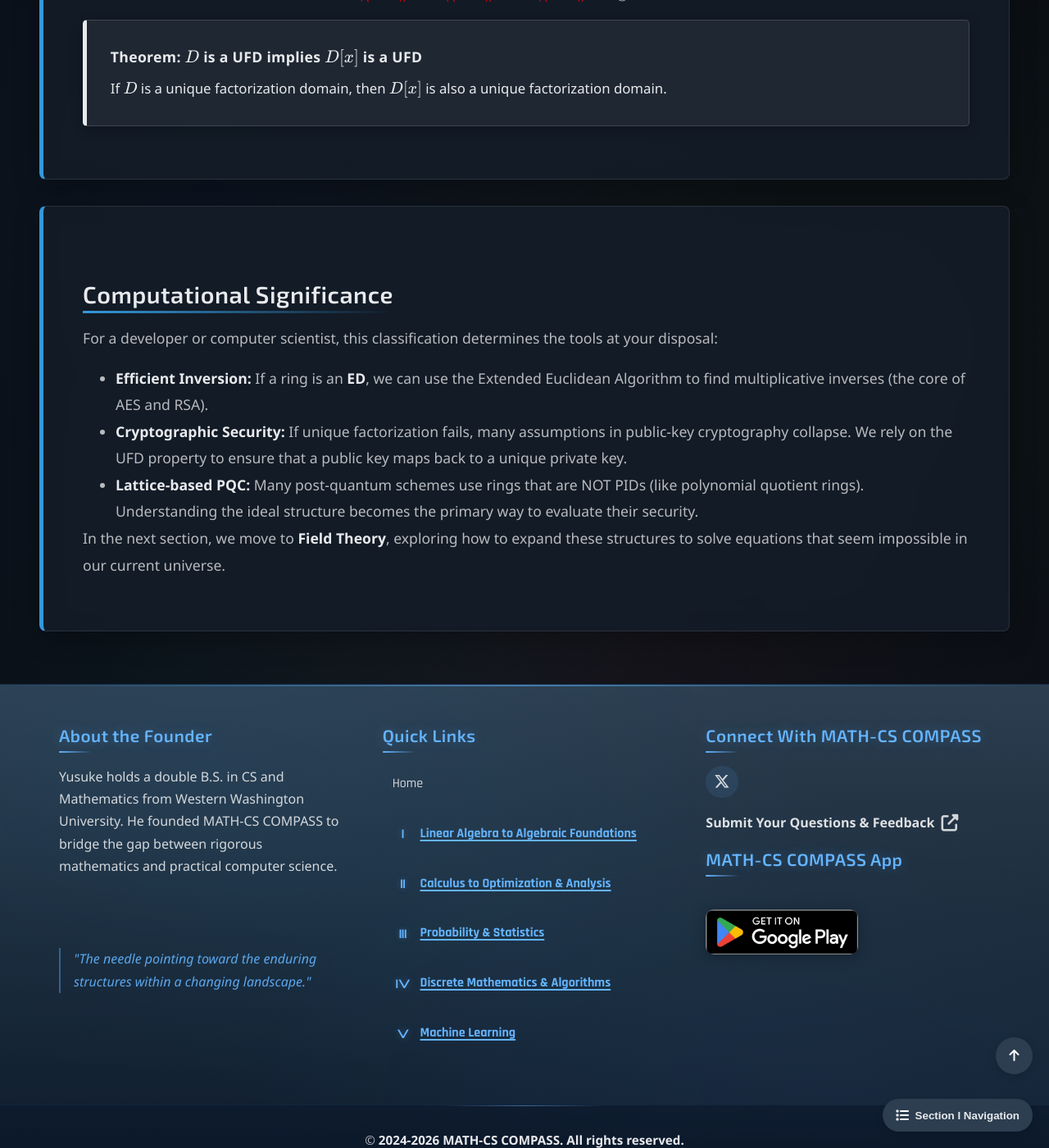
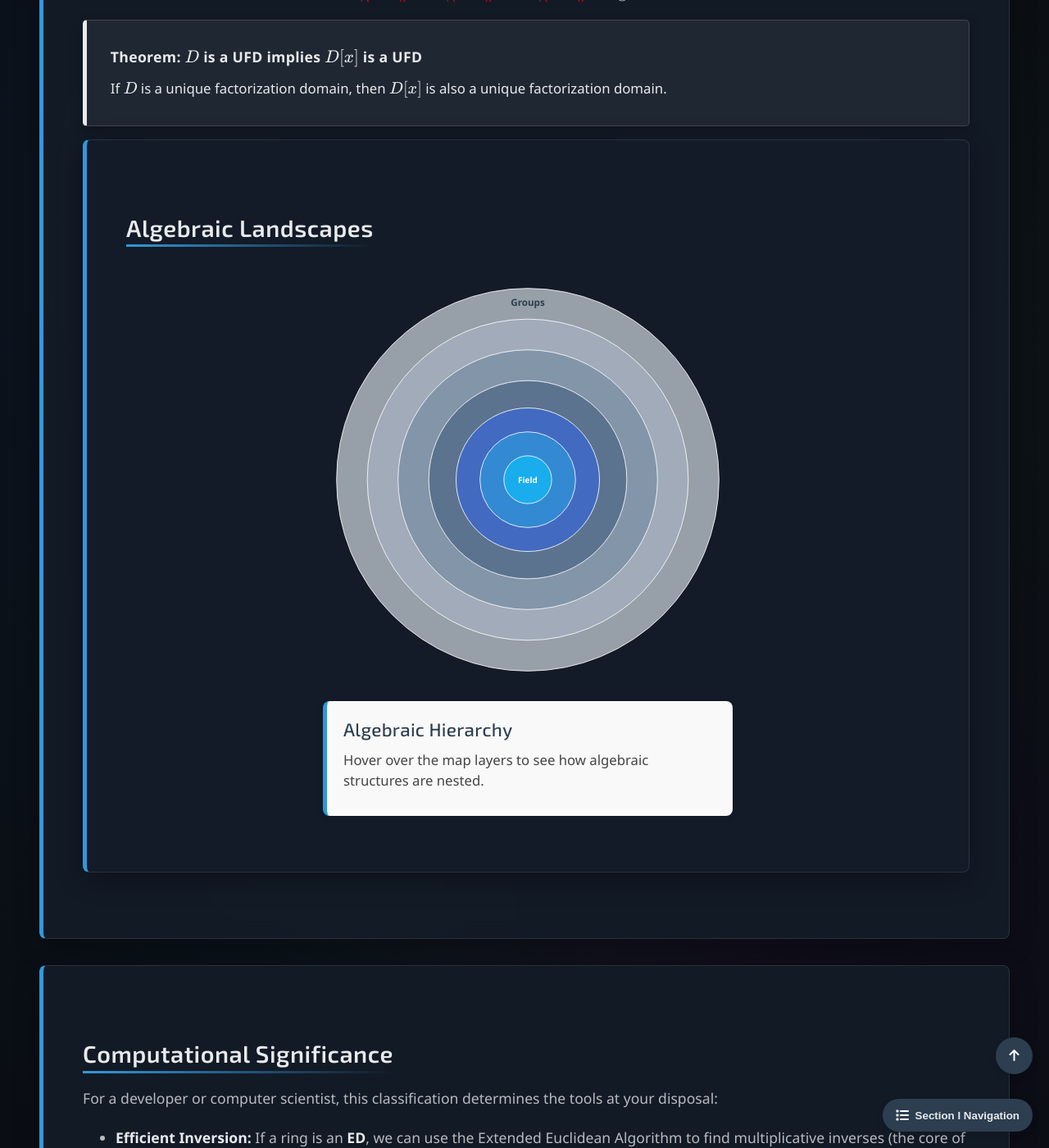
Before and after one commit to Yusukey01/yusukey01.github.io, a Jekyll site: the page built from Mathematics/Linear_algebra/integral_domains.html, in a window 1280 px wide and 1400 px high, scrolled down 6313 px. Shown: the whole window at 82% size. Built offline with Jekyll 4.4.1, drawn with Linux system fonts in a browser that asks for light colours.

Commit message:
add algebra map

```diff
--- a/Mathematics/Linear_algebra/integral_domains.html
+++ b/Mathematics/Linear_algebra/integral_domains.html
@@ -330,6 +330,10 @@ noindex: true
                     If \(D\) is a unique factorization domain, then \(D[x]\) is also a unique factorization domain.
                 </div>
 
+                <div id="algebra-compass-app" class="section-content">
+                    <h2>Algebraic Landscapes</h2>
+                    <div id="algebra-map-root" style="display: flex; flex-direction: column; align-items: center; gap: 20px; margin: 20px 0;"></div>
+                </div>
             </section>
 
 
@@ -355,6 +359,7 @@ noindex: true
         </div>
 
         <script src="/js/main.js"></script>
+        <script src="/js/sec1_p22_algebra-map.js"></script>
 
     </body>
 </html>
--- /dev/null
+++ b/js/sec1_p22_algebra-map.js
@@ -0,0 +1,66 @@
+/**
+ * MATH-CS COMPASS: Integrated Algebraic Map
+ * Encapsulates UI, Data, and Logic for the hierarchy of algebraic structures.
+ */
+const renderAlgebraCompass = () => {
+    const root = document.getElementById('algebra-map-root');
+    if (!root) return;
+
+    // 1. Data Definition
+    const structures = [
+        { name: "Group",            r: 280, color: "#d1d8e0", desc: "A set with one operation. Focuses on symmetry and inverses.", ex: "Symmetric Group Sₙ, (ℤ, +)" },
+        { name: "Ring",             r: 235, color: "#a5b1c2", desc: "Two operations (add/mult). The foundation for matrix and polynomial math.", ex: "Matrix Ring Mₙ(ℝ), ℤ[x]" },
+        { name: "Integral Domain",  r: 190, color: "#778ca3", desc: "Commutative rings with no zero divisors. Ensures data integrity.", ex: "ℤ[√-5] (Not a UFD!)" },
+        { name: "UFD",              r: 145, color: "#4b6584", desc: "Unique Factorization Domain. Guaranteed unique 'prime' decomposition.", ex: "ℤ[x] (A UFD, but not a PID!)" },
+        { name: "PID",              r: 105, color: "#3867d6", desc: "Every ideal is generated by a single 'key'. Irreducibles are always primes.", ex: "ℤ, ℚ[x]" },
+        { name: "Euclidean Domain", r: 70,  color: "#2d98da", desc: "Division algorithm exists. Allows for the Euclidean Algorithm (RSA foundation).", ex: "ℤ, ℚ[x], ℤ[i]" },
+        { name: "Field",            r: 35,  color: "#0fbcf9", desc: "The most rigid structure. Division by any non-zero element is possible.", ex: "ℚ, ℝ, ℂ, GF(2ⁿ)" }
+    ];
+
+    // 2. Generate UI Components
+    root.innerHTML = `
+        <style>
+            .map-layer { cursor: pointer; transition: all 0.3s ease; stroke: #fff; stroke-width: 1; fill-opacity: 0.7; }
+            .map-layer:hover { fill-opacity: 1; stroke: #2c3e50; stroke-width: 3; }
+            .compass-label { font-family: 'Segoe UI', Tahoma, sans-serif; font-size: 14px; fill: #2c3e50; font-weight: bold; pointer-events: none; }
+            .compass-center-label { font-family: 'Segoe UI', Tahoma, sans-serif; font-size: 12px; fill: #fff; font-weight: bold; text-anchor: middle; pointer-events: none; }
+            #structure-info-box { width: 100%; max-width: 500px; min-height: 140px; padding: 20px; border-radius: 8px; background: #f9f9f9; border-left: 5px solid #2d98da; box-shadow: 0 2px 10px rgba(0,0,0,0.05); }
+        </style>
+
+        <svg id="algebra-svg" viewBox="0 0 600 600" style="max-width: 500px; width: 100%; height: auto;">
+            ${structures.map(s => `
+                <circle cx="300" cy="300" r="${s.r}" class="map-layer" fill="${s.color}" data-name="${s.name}"></circle>
+            `).join('')}
+            <text x="300" y="45" text-anchor="middle" class="compass-label">Groups</text>
+            <text x="300" y="305" class="compass-center-label">Field</text>
+        </svg>
+
+        <div id="structure-info-box">
+            <h3 id="info-name" style="margin: 0 0 10px 0; color: #2c3e50;">Algebraic Hierarchy</h3>
+            <p id="info-desc" style="margin: 0 0 10px 0; font-size: 0.95em; line-height: 1.5; color: #444;">Hover over the map layers to see how algebraic structures are nested.</p>
+            <p id="info-ex" style="margin: 0; font-size: 0.85em; font-style: italic; color: #666;"></p>
+        </div>
+    `;
+
+    // 3. Add Interactions
+    const nameEl = document.getElementById('info-name');
+    const descEl = document.getElementById('info-desc');
+    const exEl = document.getElementById('info-ex');
+
+    root.querySelectorAll('.map-layer').forEach(layer => {
+        layer.addEventListener('mouseenter', () => {
+            const name = layer.getAttribute('data-name');
+            const data = structures.find(s => s.name === name);
+            nameEl.textContent = data.name;
+            descEl.textContent = data.desc;
+            exEl.textContent = `Example: ${data.ex}`;
+        });
+    });
+};
+
+// Start the app when the DOM is ready
+if (document.readyState === 'loading') {
+    document.addEventListener('DOMContentLoaded', renderAlgebraCompass);
+} else {
+    renderAlgebraCompass();
+}
```
